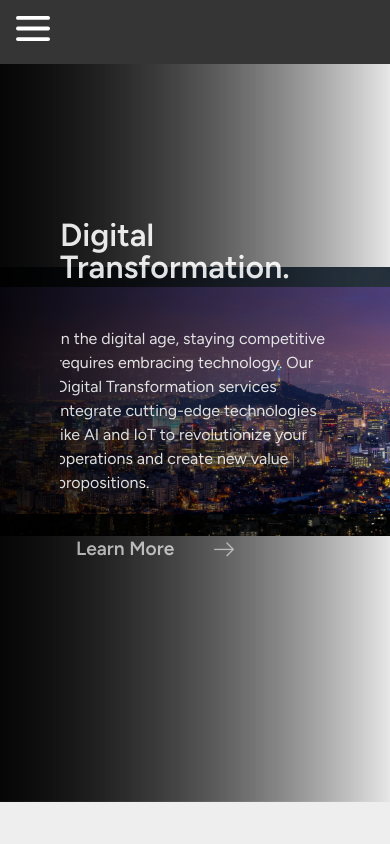
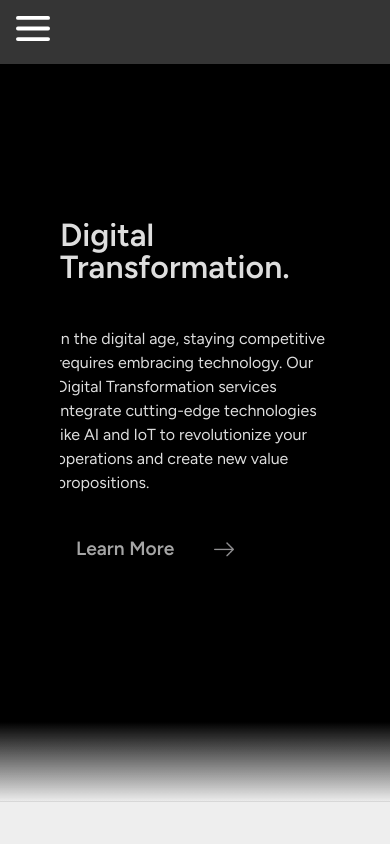
Before and after one commit to dldnlee/valtix-consulting, a Next.js app: page / in a window 390 px wide. Shown: the top 844 px of the page. Built offline with nearby package versions, Linux system fonts and the light colour scheme.

Commit message:
[Feat] - Responsive design for section one of main page

```diff
--- a/app/sections/SectionOne.tsx
+++ b/app/sections/SectionOne.tsx
@@ -51,7 +51,7 @@ function Slide({bgImage, heading, subHeading, route, btnText="Learn More", isAct
     <div className={`
     w-full
     h-[95vh]
-    ${bgImage} bg-center bg-cover bg-no-repeat text-white flex items-center overflow-hidden`}>
+    2xl:${bgImage} bg-black bg-gradient-to-t from-gray-4 to-10% bg-center bg-cover bg-no-repeat text-white flex items-center overflow-hidden`}>
       <div className="2xl:p-default-padding p-medium-padding">
         <div className="flex flex-col gap-10 max-w-[600px]">
           <div className="overflow-hidden">
```
